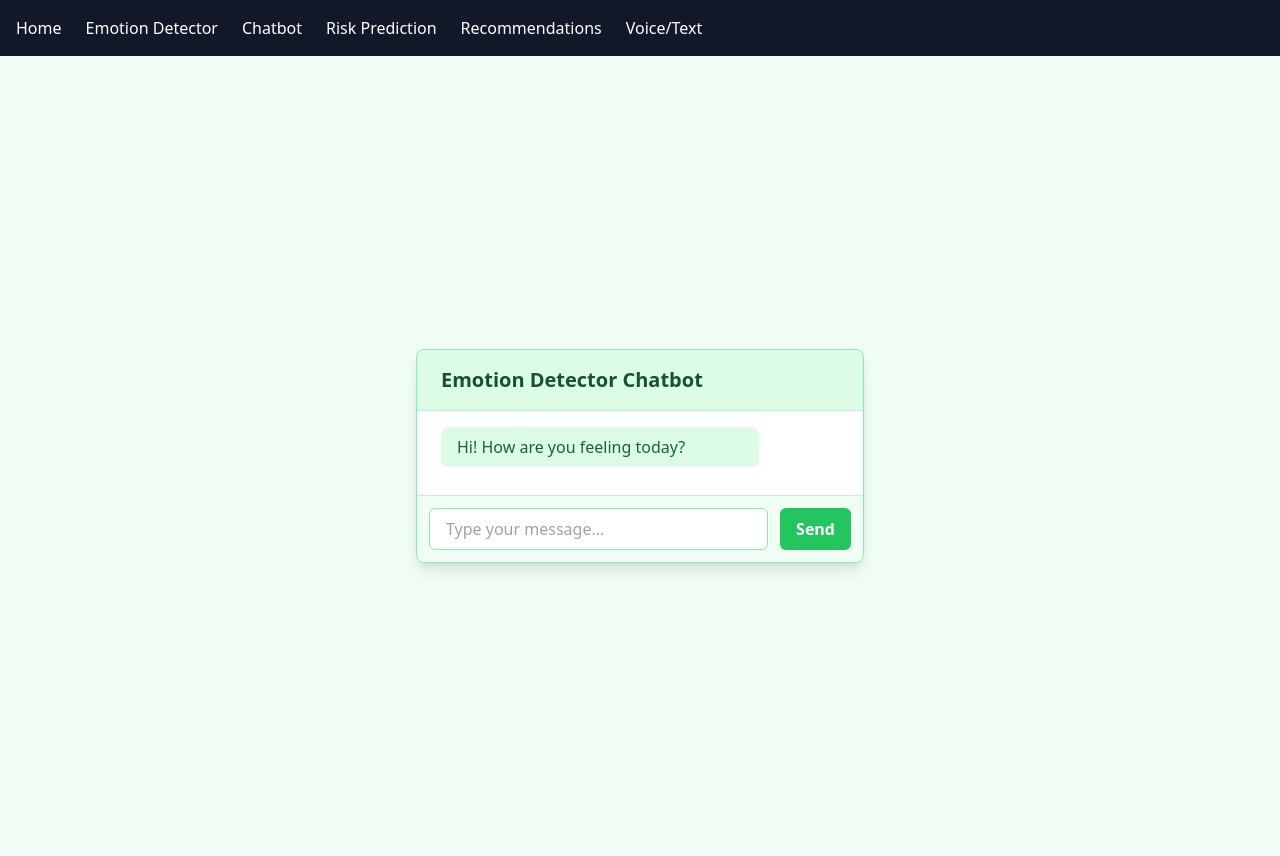
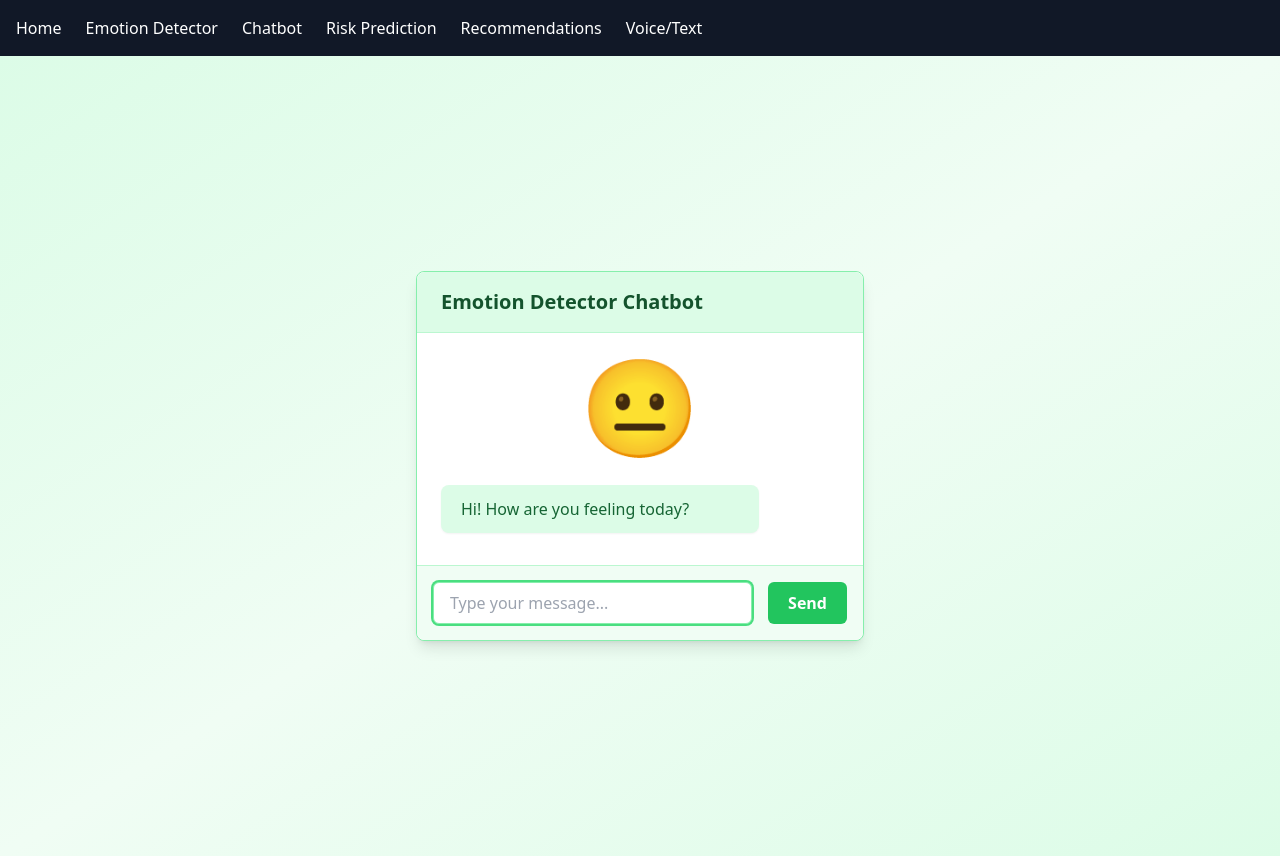
Before and after one commit to stutisinha1976/mindcare-ai, a Next.js app in the folder mindcare-ai/: page /emotion-detector in a window 1280 px wide. Built offline with nearby package versions, Linux system fonts and the light colour scheme.

Commit message:
feat: enhance EmotionDetector with emoji support and improved user feedback

```diff
--- a/mindcare-ai/src/app/emotion-detector/page.tsx
+++ b/mindcare-ai/src/app/emotion-detector/page.tsx
@@ -1,31 +1,59 @@
 'use client'
 import React, { useState, useRef, useEffect } from "react";
+
+const emotionToEmoji: Record<string, string> = {
+  joy: "😊",
+  sadness: "😢",
+  anger: "😠",
+  surprise: "😲",
+  neutral: "😐",
+  fear: "😨",
+  disgust: "🤢",
+};
 
 const EmotionDetector: React.FC = () => {
   const [messages, setMessages] = useState<{ from: "user" | "bot"; text: string }[]>([
     { from: "bot", text: "Hi! How are you feeling today?" },
   ]);
   const [input, setInput] = useState("");
+  const [currentEmotion, setCurrentEmotion] = useState<string>("neutral");
+  const [isLoading, setIsLoading] = useState(false);
+  const [emojiAnimate, setEmojiAnimate] = useState(false);
+  const [inputShake, setInputShake] = useState(false);
+
   const messagesEndRef = useRef<HTMLDivElement | null>(null);
-  const [isLoading, setIsLoading] = useState(false);
+  const inputRef = useRef<HTMLInputElement>(null);
 
-  // Scroll to bottom when messages update
+  // Scroll to bottom on new messages
   useEffect(() => {
     messagesEndRef.current?.scrollIntoView({ behavior: "smooth" });
   }, [messages]);
 
+  // Animate emoji on emotion change
+  useEffect(() => {
+    if (!emojiAnimate) {
+      setEmojiAnimate(true);
+      const timer = setTimeout(() => setEmojiAnimate(false), 600);
+      return () => clearTimeout(timer);
+    }
+  }, [currentEmotion]);
+
   const handleSend = async () => {
-    if (!input.trim()) return;
+    if (!input.trim()) {
+      setInputShake(true);
+      setTimeout(() => setInputShake(false), 500);
+      inputRef.current?.focus();
+      return;
+    }
 
     const userMessage = input.trim();
 
-    // Add user message
+    // Add user message to chat
     setMessages((prev) => [...prev, { from: "user", text: userMessage }]);
     setInput("");
     setIsLoading(true);
 
     try {
-      // Call backend API
       const response = await fetch("http://127.0.0.1:5000/detect_emotion", {
         method: "POST",
         headers: { "Content-Type": "application/json" },
@@ -39,21 +67,33 @@ const EmotionDetector: React.FC = () => {
       const data = await response.json();
       const { emotion, confidence } = data;
 
+      setCurrentEmotion(emotion.toLowerCase());
+
       // Add bot message with detected emotion
       setMessages((prev) => [
         ...prev,
         {
           from: "bot",
-          text: `I detect your emotion as "${emotion}" with confidence ${(confidence * 100).toFixed(
-            1
-          )}%.`,
+          text: `I detect your emotion as "${emotion}" with confidence ${(confidence * 100).toFixed(1)}%.`,
         },
       ]);
-    } catch (error) {
+
+      // If the emotion is one of these, add a supportive message
+      if (["sadness", "anger", "fear", "disgust"].includes(emotion.toLowerCase())) {
+        setMessages((prev) => [
+          ...prev,
+          {
+            from: "bot",
+            text: "It seems you might be feeling upset. Feel free to share more here — I'm here to listen and help.",
+          },
+        ]);
+      }
+    } catch {
       setMessages((prev) => [
         ...prev,
         { from: "bot", text: "Sorry, I couldn't detect your emotion right now." },
       ]);
+      setCurrentEmotion("neutral");
     } finally {
       setIsLoading(false);
     }
@@ -66,59 +106,147 @@ const EmotionDetector: React.FC = () => {
   };
 
   return (
-    <main className="min-h-screen flex flex-col items-center justify-center bg-green-50 text-green-900 p-4">
-      <div className="w-full max-w-md flex flex-col border border-green-300 rounded-lg shadow-lg bg-white">
-        <header className="px-6 py-4 border-b border-green-200 font-bold text-xl bg-green-100 rounded-t-lg">
+    <main className="relative min-h-screen flex flex-col items-center justify-center bg-gradient-to-br from-green-100 via-green-50 to-green-100 text-green-900 p-4 overflow-hidden">
+      {/* Background decorations */}
+      <div aria-hidden="true" className="absolute inset-0 -z-10 overflow-hidden">
+        <div className="absolute bg-green-300 rounded-full opacity-20 w-48 h-48 top-10 left-8 animate-floatSlow"></div>
+        <div className="absolute bg-green-400 rounded-full opacity-15 w-36 h-36 top-40 right-12 animate-float"></div>
+        <div className="absolute bg-green-200 rounded-full opacity-25 w-64 h-64 bottom-20 left-1/3 animate-floatDelay"></div>
+        <div className="absolute bg-green-300 rounded-full opacity-10 w-40 h-40 bottom-32 right-1/4 animate-floatSlow"></div>
+        <div className="absolute bg-green-400 rounded-full opacity-20 w-20 h-20 top-1/2 left-1/2 animate-float"></div>
+      </div>
+
+      <div className="w-full max-w-md flex flex-col border border-green-300 rounded-lg shadow-lg bg-white relative z-10">
+        <header className="px-6 py-4 border-b border-green-200 font-bold text-xl bg-green-100 rounded-t-lg select-none">
           Emotion Detector Chatbot
         </header>
 
-        {/* Messages Area */}
         <div
-          className="flex-1 px-6 py-4 overflow-y-auto space-y-3 max-h-[60vh]"
+          className={`text-8xl text-center mt-6 mb-4 transition-transform duration-500 ${
+            emojiAnimate ? "animate-bounce scale-110 drop-shadow-[0_0_10px_rgba(34,197,94,0.7)]" : ""
+          }`}
+          aria-live="polite"
+        >
+          {emotionToEmoji[currentEmotion] || "❓"}
+        </div>
+
+        <div
+          className="flex-1 px-6 py-4 overflow-y-auto space-y-4 max-h-[60vh]"
           style={{ scrollbarWidth: "thin" }}
+          aria-live="polite"
         >
           {messages.map((msg, idx) => (
             <div
               key={idx}
-              className={`max-w-[80%] px-4 py-2 rounded-lg break-words ${
+              className={`max-w-[80%] px-5 py-3 rounded-lg break-words transition-opacity duration-500 ${
                 msg.from === "user"
-                  ? "bg-green-300 text-green-900 self-end"
-                  : "bg-green-100 text-green-800 self-start"
+                  ? "bg-green-300 text-green-900 self-end shadow-md"
+                  : "bg-green-100 text-green-800 self-start shadow-sm"
               }`}
+              style={{ opacity: 1, animation: "fadeIn 0.5s ease forwards" }}
             >
               {msg.text}
             </div>
           ))}
+
           {isLoading && (
-            <div className="max-w-[80%] px-4 py-2 rounded-lg bg-green-100 text-green-800 self-start italic">
+            <div className="max-w-[80%] px-5 py-3 rounded-lg bg-green-100 text-green-800 self-start italic shadow-sm animate-pulse">
               Detecting emotion...
             </div>
           )}
+
           <div ref={messagesEndRef} />
         </div>
 
-        {/* Input Area */}
-        <div className="flex border-t border-green-200 rounded-b-lg bg-green-50 p-3">
+        <div className="flex border-t border-green-200 rounded-b-lg bg-green-50 p-4">
           <input
+            ref={inputRef}
             type="text"
             placeholder="Type your message..."
-            className="flex-1 rounded-md border border-green-300 px-4 py-2 focus:outline-none focus:ring-2 focus:ring-green-400"
+            className={`flex-1 rounded-md border border-green-300 px-4 py-2 focus:outline-none focus:ring-2 focus:ring-green-400 transition ${
+              inputShake ? "animate-shake border-red-500" : ""
+            }`}
             value={input}
             onChange={(e) => setInput(e.target.value)}
             onKeyDown={handleKeyDown}
             disabled={isLoading}
+            aria-label="Message input"
+            autoFocus
           />
           <button
             onClick={handleSend}
             disabled={isLoading}
-            className={`ml-3 text-white font-semibold rounded-md px-4 py-2 ${
-              isLoading ? "bg-green-300 cursor-not-allowed" : "bg-green-500 hover:bg-green-600"
-            }`}
+            className={`ml-4 text-white font-semibold rounded-md px-5 py-2 transition-colors duration-300 ${
+              isLoading
+                ? "bg-green-300 cursor-not-allowed"
+                : "bg-green-500 hover:bg-green-600 active:bg-green-700"
+            } select-none`}
+            aria-label="Send message"
           >
             Send
           </button>
         </div>
       </div>
+
+      <style jsx>{`
+        @keyframes shake {
+          0%, 100% {
+            transform: translateX(0);
+          }
+          20%, 60% {
+            transform: translateX(-8px);
+          }
+          40%, 80% {
+            transform: translateX(8px);
+          }
+        }
+        .animate-shake {
+          animation: shake 0.5s;
+        }
+        @keyframes fadeIn {
+          from {
+            opacity: 0;
+            transform: translateY(5px);
+          }
+          to {
+            opacity: 1;
+            transform: translateY(0);
+          }
+        }
+        @keyframes float {
+          0%, 100% {
+            transform: translateY(0);
+          }
+          50% {
+            transform: translateY(-15px);
+          }
+        }
+        @keyframes floatSlow {
+          0%, 100% {
+            transform: translateY(0);
+          }
+          50% {
+            transform: translateY(-8px);
+          }
+        }
+        @keyframes floatDelay {
+          0%, 100% {
+            transform: translateY(0);
+          }
+          50% {
+            transform: translateY(-12px);
+          }
+        }
+        .animate-float {
+          animation: float 6s ease-in-out infinite;
+        }
+        .animate-floatSlow {
+          animation: floatSlow 8s ease-in-out infinite;
+        }
+        .animate-floatDelay {
+          animation: floatDelay 7s ease-in-out infinite;
+        }
+      `}</style>
     </main>
   );
 };
```
Also changed, not shown: 1 other file (tests, documents, lock files or other folders).
